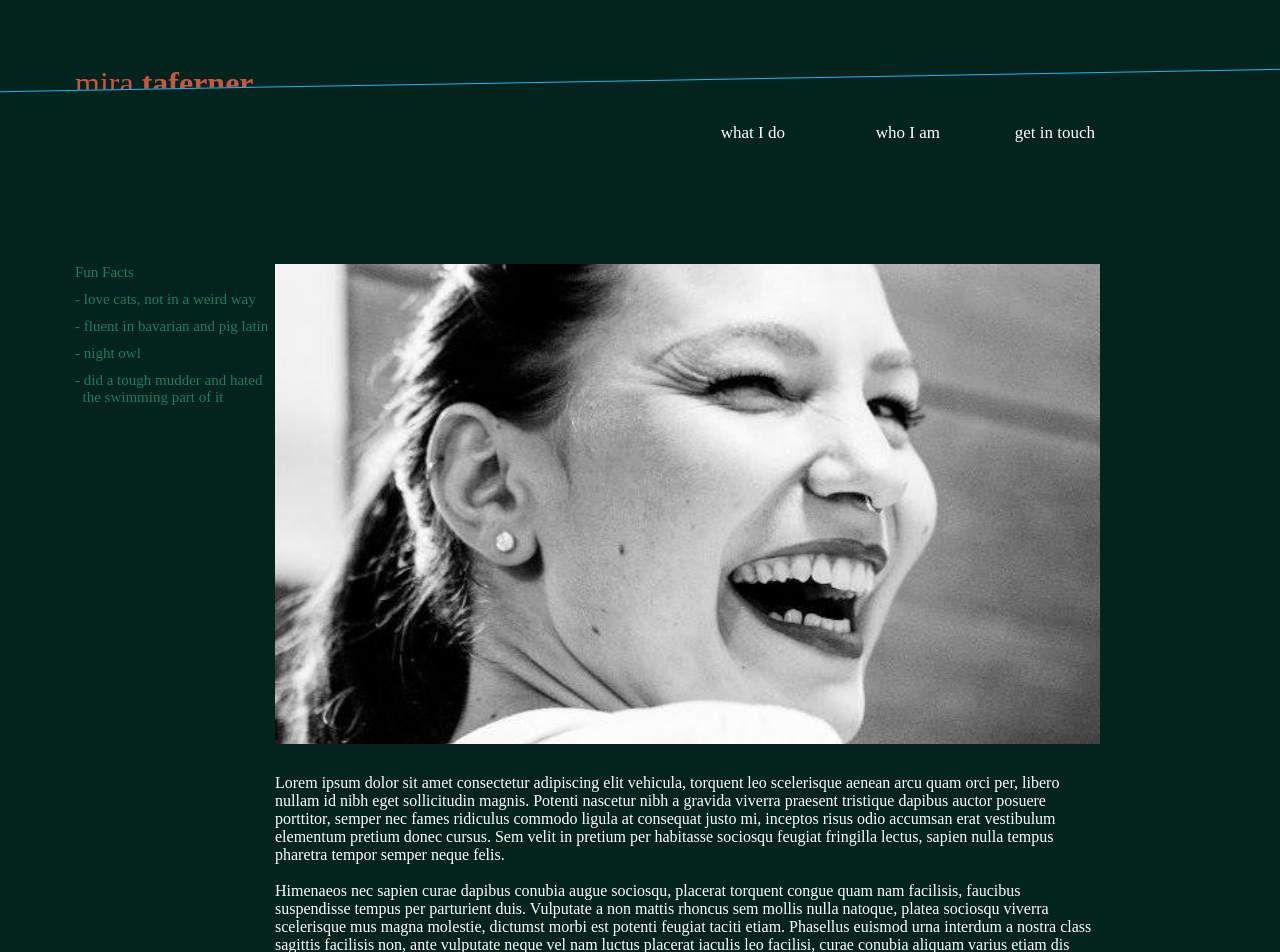
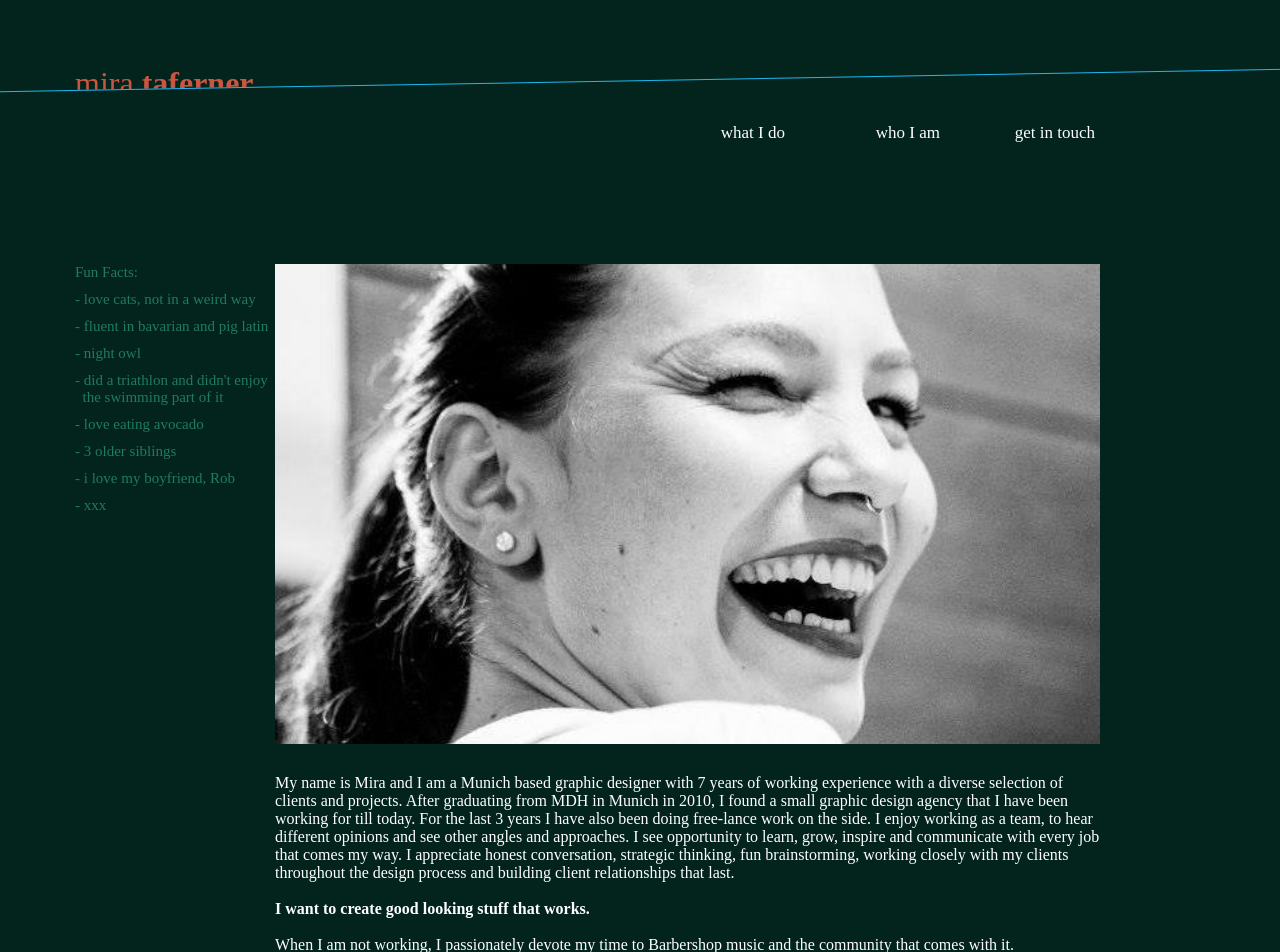
Before and after one commit to rweber87/mira_website, a React (Create React App) app: page /about in a window 1280 px wide. Shown: the top 952 px of the page. Built offline with nearby package versions, Linux system fonts and the light colour scheme.

Commit message:
version before deploying

```diff
--- a/src/About.js
+++ b/src/About.js
@@ -6,18 +6,27 @@ function About() {
 	return (
 		<div className="content-container">
 			<div className="left-menu-column">
-				<li>Fun Facts</li>
+				<li>Fun Facts:</li>
 				<li>- love cats, not in a weird way</li>
 				<li>- fluent in bavarian and pig latin</li>
 				<li>- night owl</li>
-				<li>- did a tough mudder and hated<br/>&nbsp;&nbsp;the swimming part of it</li>
+				<li>- did a triathlon and didn't enjoy<br/>&nbsp;&nbsp;the swimming part of it</li>
+				<li>- love eating avocado</li>
+				<li>- 3 older siblings</li>
+				<li>- i love my boyfriend, Rob</li>
+				<li>- xxx</li>
 			</div>
 			<div className="right-menu-column" >
 				<div className="img-window">
 					<img id={"headshot"} src={headshot} />
 				</div>
-				<div className="about-text" > Lorem ipsum dolor sit amet consectetur adipiscing elit vehicula, torquent leo scelerisque aenean arcu quam orci per, libero nullam id nibh eget sollicitudin magnis. Potenti nascetur nibh a gravida viverra praesent tristique dapibus auctor posuere porttitor, semper nec fames ridiculus commodo ligula at consequat justo mi, inceptos risus odio accumsan erat vestibulum elementum pretium donec cursus. Sem velit in pretium per habitasse sociosqu feugiat fringilla lectus, sapien nulla tempus pharetra tempor semper neque felis.<br/><br/>
-				Himenaeos nec sapien curae dapibus conubia augue sociosqu, placerat torquent congue quam nam facilisis, faucibus suspendisse tempus per parturient duis. Vulputate a non mattis rhoncus sem mollis nulla natoque, platea sociosqu viverra scelerisque mus magna molestie, dictumst morbi est potenti feugiat taciti etiam. Phasellus euismod urna interdum a nostra class sagittis facilisis non, ante vulputate neque vel nam luctus placerat iaculis leo facilisi, curae conubia aliquam varius etiam dis quis sapien.
+				<div className="about-text" > My name is Mira and I am a Munich based graphic designer with 7 years of working experience with a diverse selection of clients and projects. After graduating from MDH in Munich in 2010, I found a small graphic design agency that I have been working for till today. For the last 3 years I have also been doing free-lance work on the side. I enjoy working as a team, to hear  different opinions and see other angles and approaches. I see opportunity to learn, grow, inspire and communicate with every job that comes my way. I appreciate honest conversation, strategic thinking, fun brainstorming, working closely with my clients throughout the design process and building client relationships that last.<br/><br/>
+				<strong>I want to create good looking stuff that works.</strong><br/><br/>
+				When I am not working, I passionately devote my time to Barbershop music and the community that comes with it.<br/>
+				I enjoy listening to live music, eating healthy food, dreaming about and creating a better future and spending time with people that inspire and uplift me.<br/><br/>
+				Favorite quote atm:<br/><br/>
+				"you can, you should, and if you’re brave enough to start, you will.""
+				- Stephen King
 				</div>
 				<div className="decorative-line"></div>
 				<div className="about-text">
--- a/src/Contact.js
+++ b/src/Contact.js
@@ -4,12 +4,19 @@ function Contact() {
 	return(
 		<div className="content-container">
 			<div className="left-menu-column social-icons">
-				<li><div className="social-media facebook"><a href={"https://www.facebook.com/mira.taferner"} className={"fa fa-facebook"}></a></div></li>
+			</div>
+			<div className="right-menu-column container">
+				<strong>like my work?</strong><br/><br/>
+				Want to talk about your project? Then get in touch!<br/>
+				I am looking forward to hearing from you.<br/><br/><br/><br/>
+				<strong>Mira Taferner</strong><br/><br/>
+				<a className="email" href="mailto:mira.taferner@n0t.net">mira.taferner@n0t.net</a><br/><br/>
+				+49 152 540 78 139<br/><br/><br/><br/>
+				<div>or find me here &nbsp;&nbsp;<a className="social-media linkedin" href={"https://www.linkedin.com/in/mira-taferner-5b54a563/"} className={"fa fa-linkedin"}></a>&nbsp;&nbsp; or here &nbsp;&nbsp;<a className="social-media instagram" href={"https://www.instagram.com/schnago/"} className={"fa fa-instagram"}></a></div>
+
+				{/*<li><div className="social-media facebook"><a href={"https://www.facebook.com/mira.taferner"} className={"fa fa-facebook"}></a></div></li>
 				<li><div className="social-media linkedin"><a href={"https://www.linkedin.com/in/mira-taferner-5b54a563/"} className={"fa fa-linkedin"}></a></div></li>
-				<li><div className="social-media instagram"><a href={"https://www.instagram.com/schnago/"} className={"fa fa-instagram"}></a></div></li>
-			</div>
-			<div className="image-row container">
-				Here's some text!
+				<li><div className="social-media instagram"><a href={"https://www.instagram.com/schnago/"} className={"fa fa-instagram"}></a></div></li>*/}
 			</div>
 		</div>
 	)
--- a/src/index.css
+++ b/src/index.css
@@ -223,28 +223,28 @@ div.MuiGrid-typeItem-2.MuiGrid-grid-xs-12-38.MuiGrid-grid-sm-2-41.app-nav-item {
 .button-upper-left {
 	position: relative;
 	cursor: pointer;
-	bottom: 60%;
+	bottom: 58.6%;
 	width: 80px;
 	border-top: solid 2px;
 	border-color: #217A63;
-	transform: rotate(-73deg);
+	transform: rotate(-70deg);
 }
 
 .button-lower-left {
 	position: relative;
 	cursor: pointer;
-	bottom: 48.5%;
+	bottom: 49%;
 	width: 80px;
 	border-top: solid 2px;
 	border-color: #217A63;
-	transform: rotate(73deg);
+	transform: rotate(70deg);
 }
 
 .button-upper-right {
 	position: relative;
 	cursor: pointer;
 	float: right;
-	bottom: 60%;
+	bottom: 60.5%;
 	width: 80px;
 	border-bottom: solid 2px;
 	border-color: #217A63;
@@ -287,6 +287,15 @@ div.MuiGrid-typeItem-2.MuiGrid-grid-xs-12-38.MuiGrid-grid-sm-2-41.app-nav-item {
 	width: 825px;
 	color: white;
 	padding-bottom: 30px;
+}
+
+.right-menu-column.container{
+	color: white;
+}
+
+a.email{
+	text-decoration: none !important;
+	color: white;
 }
 
 .social-media {
```
